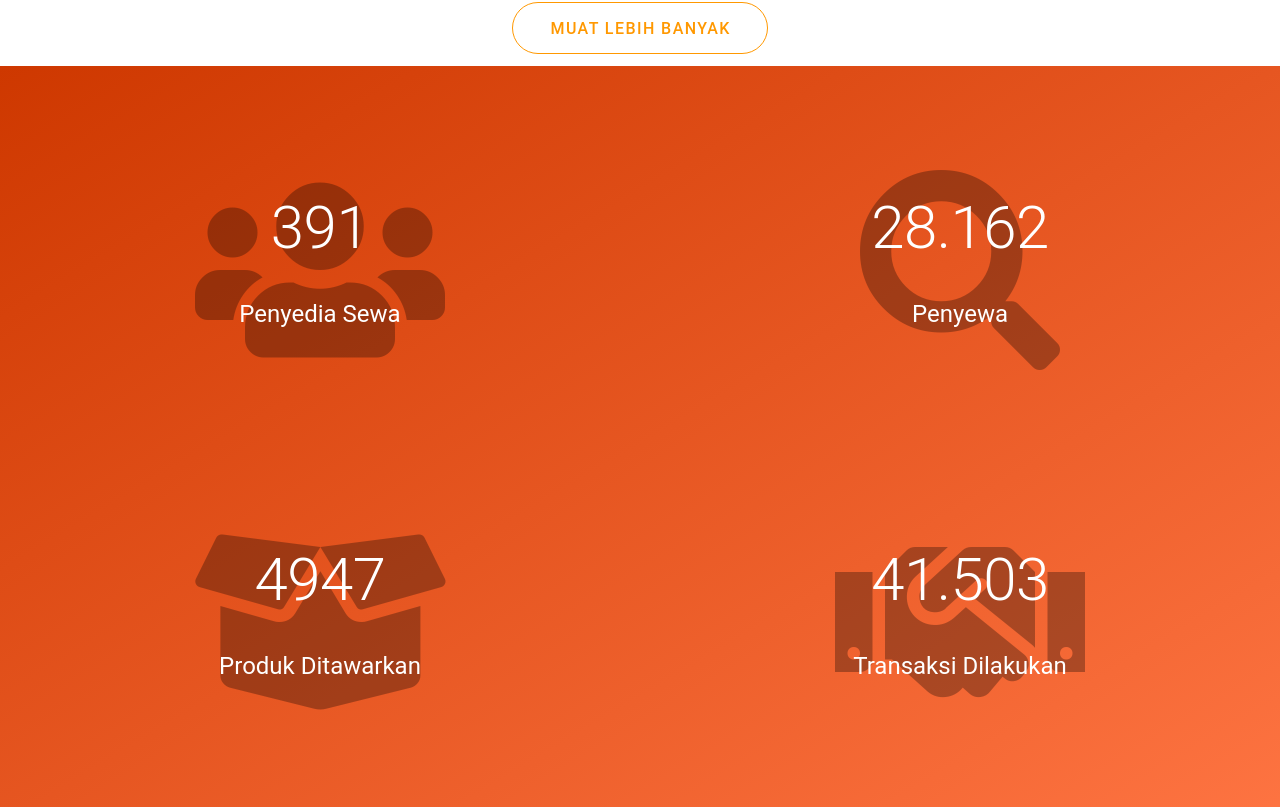
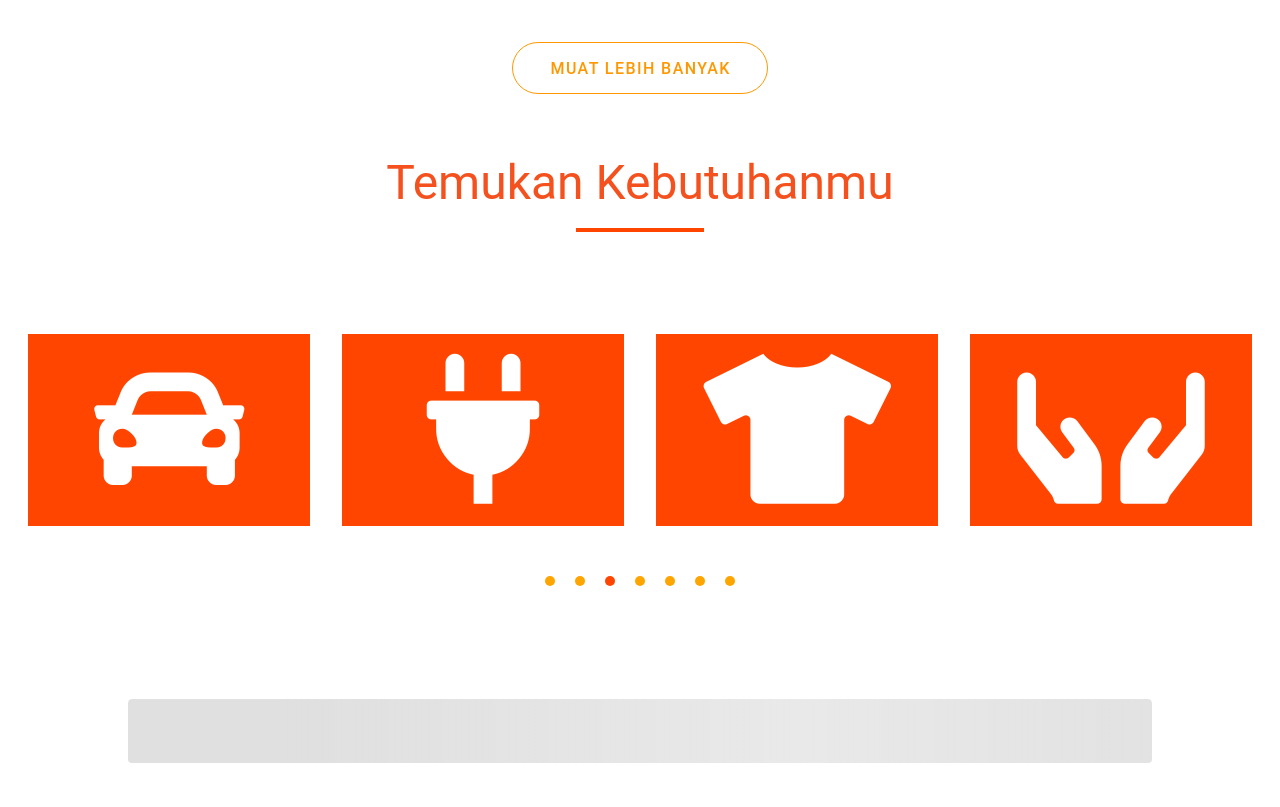
Before and after one commit to fradip12/RentaruWeb, a Vue app: page / in a window 1280 px wide. Shown: the part 2773-3580 px from the top of the page. Built offline with nearby package versions, Linux system fonts and the light colour scheme; the HTML template or start-up script is replaced by a standard one.

Commit message:
UI :homepage, carousel category

```diff
--- a/package.json
+++ b/package.json
@@ -10,6 +10,7 @@
   "dependencies": {
     "core-js": "^3.6.5",
     "vue": "^2.6.11",
+    "vue-carousel": "^0.18.0",
     "vue-router": "^3.2.0",
     "vuetify": "^2.2.11"
   },
--- /dev/null
+++ b/src/components/homepage/catslider.vue
@@ -0,0 +1,89 @@
+<template>
+  <v-container fluid true-fill-height>
+    <div class="text-h3 text-center deep-orange--text text--darken-1">
+      Temukan Kebutuhanmu
+    </div>
+    <div class="custom-divider" />
+
+    <Carousel
+      :autoplay="true"
+      :perPage="4"
+      :scrollPerPage="false"
+      paginationActiveColor="orangered"
+      paginationColor="orange"
+      class="separator-margin"
+    >
+      <Slide v-for="item in items" :key="item.key">
+        <div class="box-cat">
+          <v-icon class="center-icon mt-5" size="150" dark>{{
+            item.icon
+          }}</v-icon>
+          <div class="white--text text-center text-h5 mt-10">
+            {{ item.text }}
+          </div>
+        </div>
+      </Slide>
+    </Carousel>
+
+    <div style="width:80vw; margin-left:auto; margin-right: auto;">
+      <external-ads />
+    </div>
+  </v-container>
+</template>
+
+<script>
+import ExternalAds from "@/components/externalads";
+import { Carousel, Slide } from "vue-carousel";
+
+import "../../stylesheet/catslider.css";
+
+export default {
+  name: "CatSlider",
+  components: {
+    ExternalAds,
+    Carousel,
+    Slide
+  },
+  data: function() {
+    return {
+      items: [
+        {
+          key: 1,
+          icon: "fas fa-mountain",
+          text: "Outdoor"
+        },
+        {
+          key: 2,
+          icon: "fas fa-home",
+          text: "Hunian"
+        },
+        {
+          key: 3,
+          icon: "fas fa-car",
+          text: "Transportasi"
+        },
+        {
+          key: 4,
+          icon: "fas fa-plug",
+          text: "Elektronik"
+        },
+        {
+          key: 5,
+          icon: "fas fa-tshirt",
+          text: "Fashion"
+        },
+        {
+          key: 6,
+          icon: "fas fa-hands",
+          text: "Jasa"
+        },
+        {
+          key: 7,
+          icon: "fas fa-comment-dots",
+          text: "Lainnya"
+        }
+      ]
+    };
+  }
+};
+</script>
--- /dev/null
+++ b/src/stylesheet/catslider.css
@@ -0,0 +1,29 @@
+.custom-divider {
+  background-color: orangered;
+  width: 10vw;
+  height: 4px;
+  margin-left: auto;
+  margin-right: auto;
+  margin-top: 20px;
+}
+
+.box-cat {
+  background-color: orangered;
+  width: 90%;
+  height: 15vw;
+  margin-left: auto;
+  margin-right: auto;
+  align-content: center;
+  justify-content: center;
+}
+
+.separator-margin {
+  margin-top: 8vw;
+  margin-bottom: 8vw;
+}
+
+.center-icon {
+  width: 100%;
+  margin-left: auto;
+  margin-right: auto;
+}
--- a/src/views/homepage.vue
+++ b/src/views/homepage.vue
@@ -80,7 +80,7 @@
               </div>
             </v-container>
 
-            <div class="d-flex justify-center">
+            <div class="d-flex justify-center my-10">
               <v-btn
                 class="align-self-center"
                 color="orange"
@@ -97,6 +97,7 @@
           <v-col cols="1"></v-col>
         </v-row>
       </v-container>
+      <cat-slider />
       <statistics />
       <unduh-app />
       <Footer />
@@ -112,6 +113,7 @@ import Statistics from "@/components/homepage/statistics";
 import Footer from "@/components/footer";
 import Header from "@/components/header";
 import ExternalAds from "@/components/externalads";
+import CatSlider from "@/components/homepage/catslider";
 
 import "../stylesheet/home.css";
 
@@ -124,7 +126,8 @@ export default {
     ExternalAds,
     Title,
     UnduhApp,
-    Statistics
+    Statistics,
+    CatSlider
   },
 
   data: () => ({
```
Also changed, not shown: 1 other file (tests, documents, lock files or other folders).
